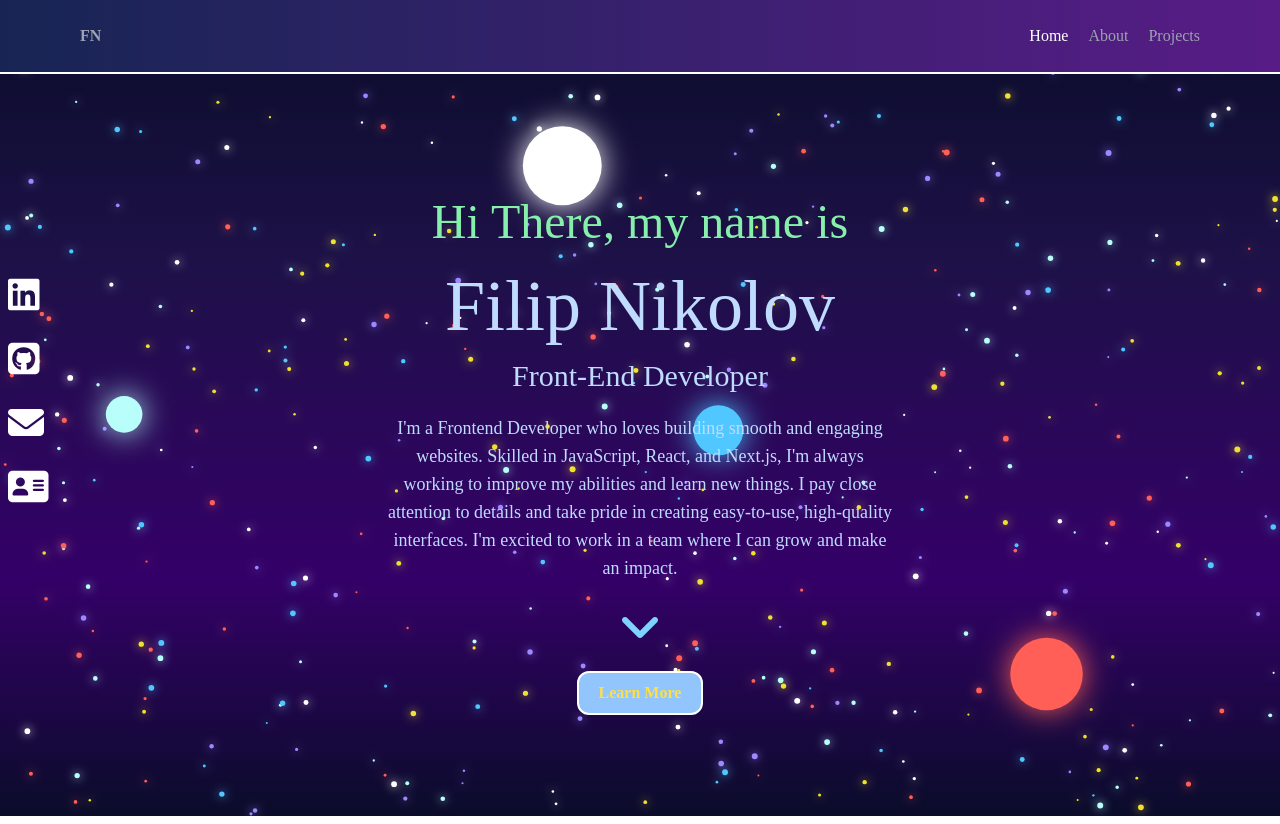
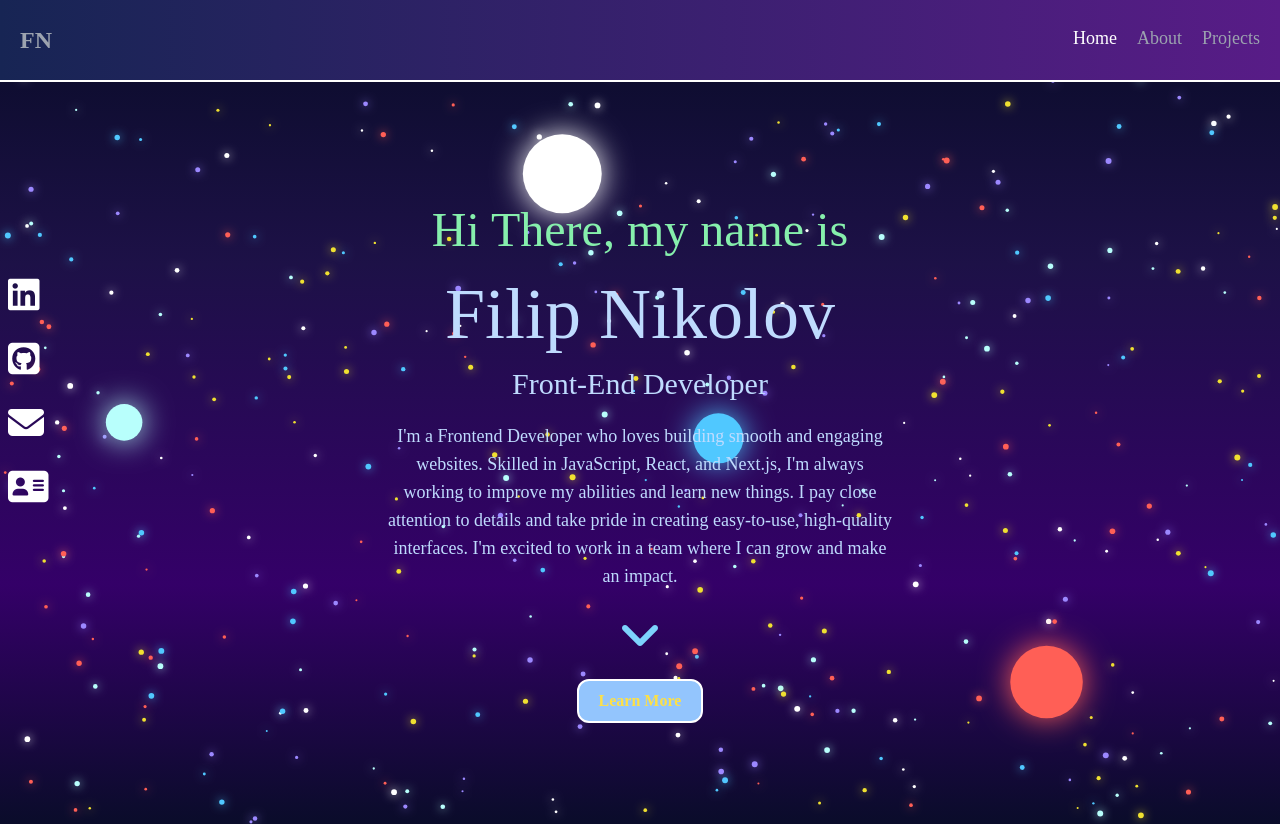
Before and after one commit to filip-nikolov-25/portfolio, a React (Vite) app: page / in a window 1280 px wide. Built offline with nearby package versions, Linux system fonts and the light colour scheme; the HTML template or start-up script is replaced by a standard one; a web font is replaced by a local one.

Commit message:
adjusted nav

```diff
--- a/src/components/NavBar.tsx
+++ b/src/components/NavBar.tsx
@@ -3,26 +3,28 @@ import { Link, useLocation } from "react-router-dom";
 const NavBar = () => {
   const pathname = useLocation().pathname;
   return (
-    <div className="flex bg-gradient-to-r from-blue-950 to-purple-900 justify-between pt-6 pb-6 border-b-2 border-b-white pl-20 pr-20 sticky top-0 z-20">
+    <div className="flex bg-gradient-to-r from-blue-950 to-purple-900 justify-between pt-6 pb-6 border-b-2 border-b-white pl-5 pr-5 sticky top-0 z-20">
       <Link to={"/"}>
-        <div className="text-gray-400  hover:text-white font-bold">FN</div>
+        <div className="text-gray-400 hover:text-white font-bold text-xl md:text-2xl">
+          FN
+        </div>
       </Link>
       <div>
-        <ul className="flex space-x-5">
+        <ul className="flex space-x-4 md:space-x-5">
           <Link to={"/"}>
             <li
-              className={` ${
+              className={`${
                 pathname === "/" ? "text-white" : "text-gray-400"
-              }  hover:underline-offset-8  hover:underline hover:text-white cursor-pointer`}
+              } text-base md:text-lg hover:underline-offset-8 hover:underline hover:text-white cursor-pointer`}
             >
               Home
             </li>
           </Link>
           <Link to={"/about"}>
             <li
-              className={` ${
+              className={`${
                 pathname === "/about" ? "text-white" : "text-gray-400"
-              }  hover:underline-offset-8  hover:underline hover:text-white cursor-pointer`}
+              } text-base md:text-lg hover:underline-offset-8 hover:underline hover:text-white cursor-pointer`}
             >
               About
             </li>
@@ -30,9 +32,9 @@ const NavBar = () => {
 
           <Link to={"/projects"}>
             <li
-              className={` ${
+              className={`${
                 pathname === "/projects" ? "text-white" : "text-gray-400"
-              }  hover:underline-offset-8  hover:underline hover:text-white cursor-pointer`}
+              } text-base md:text-lg hover:underline-offset-8 hover:underline hover:text-white cursor-pointer`}
             >
               Projects
             </li>
```
